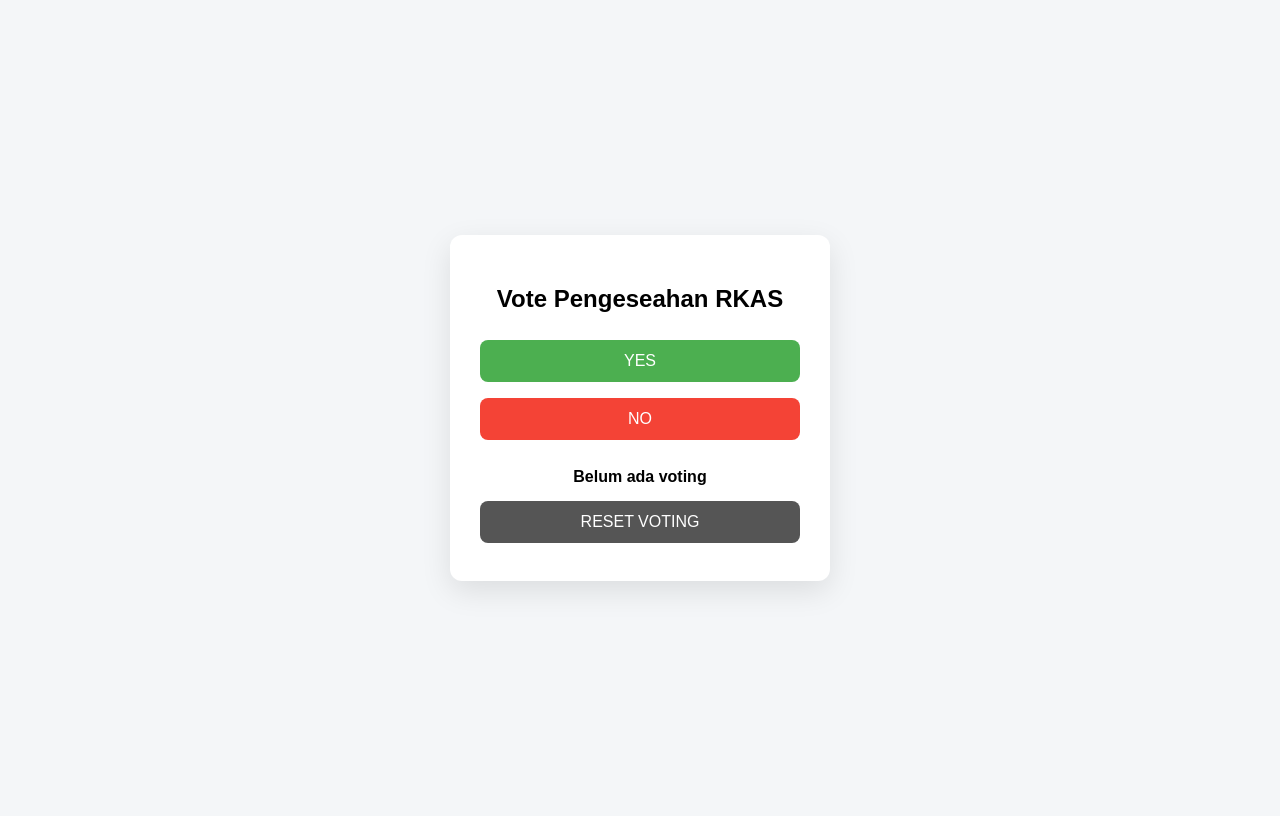
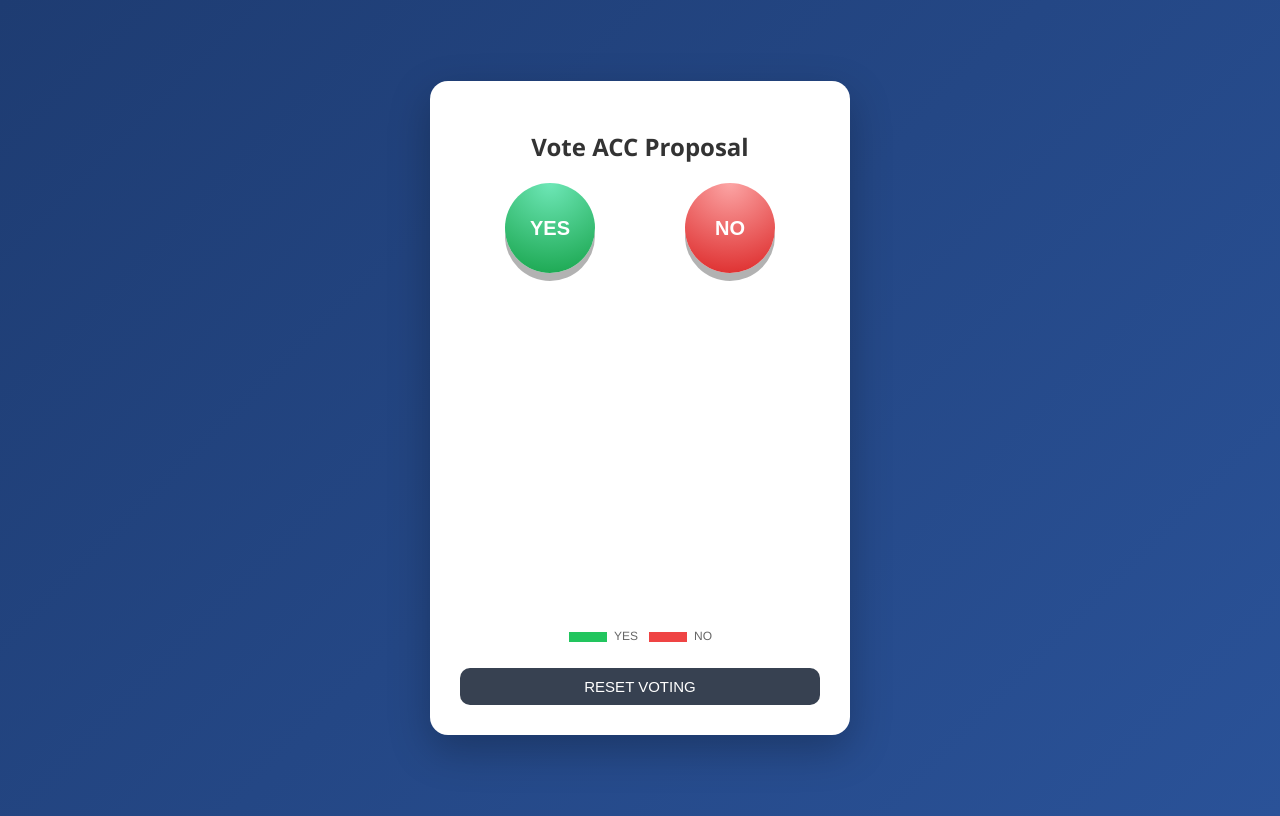
Before and after one commit to syaafia/voting-yes-no, a plain HTML site: page index.html in a window 1280 px wide. Drawn offline with nearby package versions, Linux system fonts and the light colour scheme.

Commit message:
index.html

```diff
--- a/index.html
+++ b/index.html
@@ -2,58 +2,122 @@
 <html lang="id">
 <head>
 <meta charset="UTF-8">
-  <title>Voting Yes / No</title>
+<title>Vote ACC Proposal</title>
+
+<script src="https://cdn.jsdelivr.net/npm/chart.js"></script>
+
 <style>
   body {
-      font-family: Arial, sans-serif;
-      background: #f4f6f8;
+    font-family: 'Segoe UI', sans-serif;
+    background: linear-gradient(135deg, #1e3c72, #2a5298);
+    height: 100vh;
     display: flex;
     justify-content: center;
     align-items: center;
-      height: 100vh;
+    color: #333;
   }
+
   .card {
-      background: white;
+    background: #fff;
     padding: 30px;
-      border-radius: 12px;
-      width: 320px;
+    border-radius: 18px;
+    width: 360px;
     text-align: center;
-      box-shadow: 0 10px 30px rgba(0,0,0,.1);
+    box-shadow: 0 15px 40px rgba(0,0,0,.25);
   }
-    button {
+
+  h2 {
+    margin-bottom: 20px;
+  }
+
+  .buttons {
+    display: flex;
+    justify-content: space-around;
+    margin-bottom: 20px;
+  }
+
+  .vote-btn {
+    width: 90px;
+    height: 90px;
+    border-radius: 50%;
+    font-size: 20px;
+    font-weight: bold;
+    color: white;
+    border: none;
+    cursor: pointer;
+    box-shadow: 0 8px 0 rgba(0,0,0,.3);
+    transition: all .1s ease;
+  }
+
+  .vote-btn:active {
+    transform: translateY(6px);
+    box-shadow: 0 2px 0 rgba(0,0,0,.3);
+  }
+
+  .yes {
+    background: radial-gradient(circle at top, #6ee7b7, #16a34a);
+  }
+
+  .no {
+    background: radial-gradient(circle at top, #fca5a5, #dc2626);
+  }
+
+  .reset {
+    margin-top: 15px;
+    padding: 10px;
     width: 100%;
-      padding: 12px;
-      margin: 8px 0;
-      font-size: 16px;
     border: none;
-      border-radius: 8px;
+    border-radius: 10px;
+    background: #374151;
+    color: white;
+    font-size: 15px;
     cursor: pointer;
   }
-    .yes { background: #4CAF50; color: white; }
-    .no { background: #F44336; color: white; }
-    .reset { background: #555; color: white; margin-top: 15px; }
-    .result {
-      margin-top: 20px;
-      font-weight: bold;
+
+  .reset:hover {
+    background: #111827;
   }
 </style>
 </head>
+
 <body>
 
 <div class="card">
-  <h2>Vote Pengeseahan RKAS</h2>
+  <h2>Vote ACC Proposal</h2>
 
-  <button class="yes" onclick="vote('yes')">YES</button>
-  <button class="no" onclick="vote('no')">NO</button>
+  <div class="buttons">
+    <button class="vote-btn yes" onclick="vote('yes')">YES</button>
+    <button class="vote-btn no" onclick="vote('no')">NO</button>
+  </div>
 
-  <div class="result" id="result"></div>
+  <canvas id="chart" width="300" height="300"></canvas>
 
   <button class="reset" onclick="resetVote()">RESET VOTING</button>
 </div>
 
 <script>
-  let yes = localStorage.getItem('yes') ? parseInt(localStorage.getItem('yes')) : 0;
-  let no = localStorage.getItem('no') ? parseInt(localStorage.getItem('no')) : 0;
+  let yes = parseInt(localStorage.getItem('yes')) || 0;
+  let no = parseInt(localStorage.getItem('no')) || 0;
+
+  const ctx = document.getElementById('chart');
+
+  const chart = new Chart(ctx, {
+    type: 'pie',
+    data: {
+      labels: ['YES', 'NO'],
+      datasets: [{
+        data: [yes, no],
+        backgroundColor: ['#22c55e', '#ef4444']
+      }]
+    },
+    options: {
+      plugins: {
+        legend: {
+          position: 'bottom'
+        }
+      }
+    }
+  });
 
   function vote(type) {
     if (type === 'yes') yes++;
@@ -62,35 +126,22 @@
     localStorage.setItem('yes', yes);
     localStorage.setItem('no', no);
 
-    updateResult();
+    updateChart();
   }
 
-  function updateResult() {
-    const total = yes + no;
-    if (total === 0) {
-      document.getElementById('result').innerHTML = "Belum ada voting";
-      return;
-    }
-
-    const yesPercent = ((yes / total) * 100).toFixed(1);
-    const noPercent = ((no / total) * 100).toFixed(1);
-
-    document.getElementById('result').innerHTML = `
-      YES: ${yes} suara (${yesPercent}%)<br>
-      NO: ${no} suara (${noPercent}%)
-    `;
+  function updateChart() {
+    chart.data.datasets[0].data = [yes, no];
+    chart.update();
   }
 
   function resetVote() {
-    if (confirm("Yakin reset semua voting?")) {
+    if (confirm("Reset semua voting?")) {
       yes = 0;
       no = 0;
       localStorage.clear();
-      updateResult();
+      updateChart();
     }
   }
-
-  updateResult();
 </script>
 
 </body>
```
Lines whose indentation alone changed are shown as unchanged.
